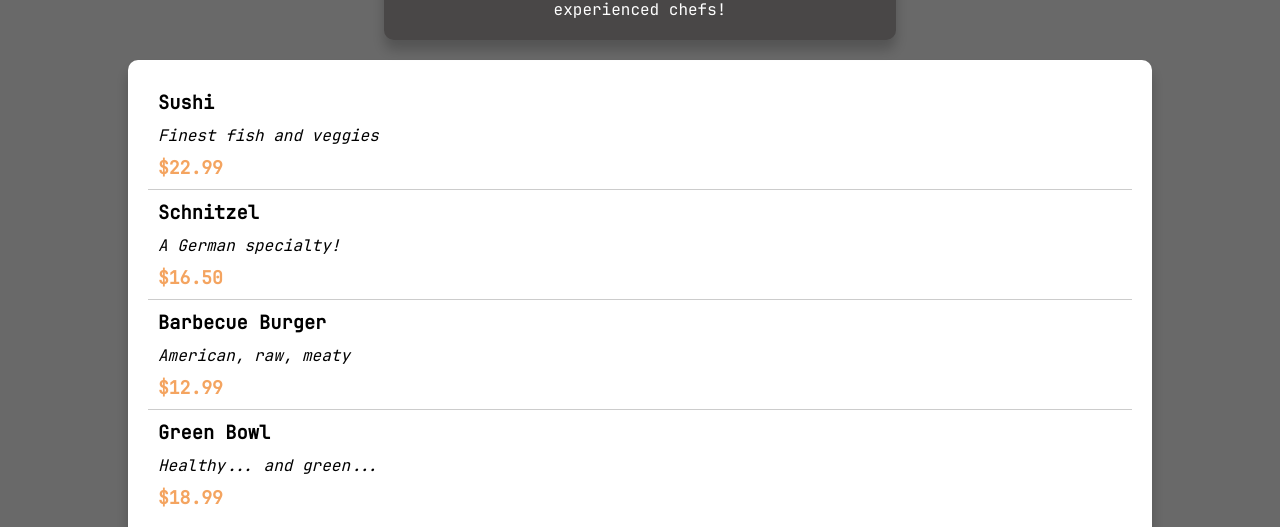
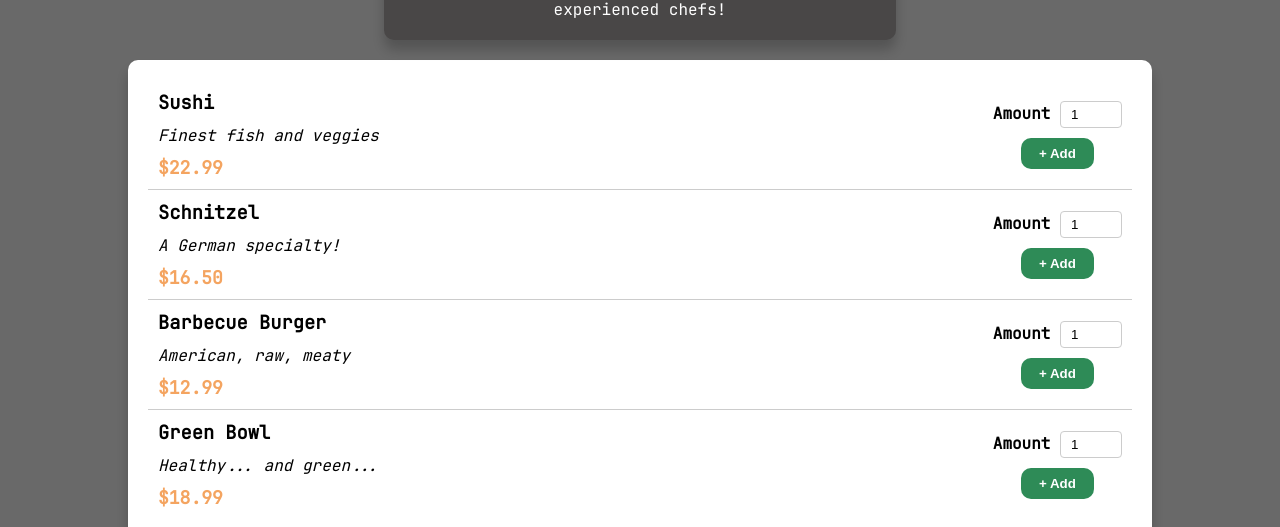
Before and after one commit to JasonWu73/es, a React (Create React App) app in the folder my-react/: page / in a window 1280 px wide. Shown: the part 390-917 px from the top of the page. Built offline with nearby package versions, Linux system fonts and the light colour scheme.

Commit message:
Input, MealItemForm component

```diff
--- a/my-react/src/food-order/meals/MealItem.module.scss
+++ b/my-react/src/food-order/meals/MealItem.module.scss
@@ -1,5 +1,8 @@
 .item {
   padding: 1rem;
+  display: flex;
+  justify-content: space-between;
+  align-items: center;
 
   &:not(:last-child) {
     border-bottom: 0.1rem solid #ccc;
--- a/my-react/src/food-order/meals/MealItem.tsx
+++ b/my-react/src/food-order/meals/MealItem.tsx
@@ -1,4 +1,5 @@
 import styles from './MealItem.module.scss';
+import MealItemForm from './MealItemForm';
 
 export default function MealItem({ name, description, price }: Props) {
   const formattedPrice = `$${price.toFixed(2)}`;
@@ -10,9 +11,7 @@ export default function MealItem({ name, description, price }: Props) {
         <div className={styles.description}>{description}</div>
         <div className={styles.price}>{formattedPrice}</div>
       </div>
-      <div>
-        {/* // TODO: Amount component */}
-      </div>
+      <MealItemForm/>
     </li>
   );
 };
--- /dev/null
+++ b/my-react/src/food-order/meals/MealItemForm.module.scss
@@ -0,0 +1,21 @@
+.form {
+  display: flex;
+  flex-direction: column;
+  justify-content: center;
+  align-items: center;
+  gap: 1rem;
+
+  .badge {
+    background-color: seagreen;
+    color: white;
+    font-weight: bolder;
+    padding: 0.8rem 1.8rem;
+    border: 0;
+    border-radius: 1rem;
+    cursor: pointer;
+
+    &:hover {
+      opacity: 0.8 ;
+    }
+  }
+}
--- /dev/null
+++ b/my-react/src/food-order/meals/MealItemForm.tsx
@@ -0,0 +1,22 @@
+import styles from './MealItemForm.module.scss';
+import Input from '../shared/input/Input';
+
+export default function MealItemForm() {
+  return (
+    <div className={styles.form}>
+      <Input
+        label="Amount"
+        input={{
+          type: 'number',
+          min: 1,
+          max: 5,
+          step: 1,
+          defaultValue: 1
+        }}
+      />
+      <div>
+        <button className={styles.badge}>+ Add</button>
+      </div>
+    </div>
+  );
+}
--- /dev/null
+++ b/my-react/src/food-order/shared/input/Input.module.scss
@@ -0,0 +1,12 @@
+.label {
+
+  span {
+    font-weight: bolder;
+  }
+
+  input {
+    padding: 0.5rem 1rem;
+    border-radius: 0.4rem;
+    border: 0.1rem solid #ccc;
+  }
+}
--- /dev/null
+++ b/my-react/src/food-order/shared/input/Input.tsx
@@ -0,0 +1,16 @@
+import styles from './Input.module.scss';
+import { InputHTMLAttributes } from 'react';
+
+export default function Input({ label, input }: Props) {
+  return (
+    <label className={styles.label}>
+      <span>{label + ' '}</span>
+      <input {...input}/>
+    </label>
+  );
+};
+
+interface Props {
+  label: string,
+  input: InputHTMLAttributes<HTMLInputElement>
+}
```
